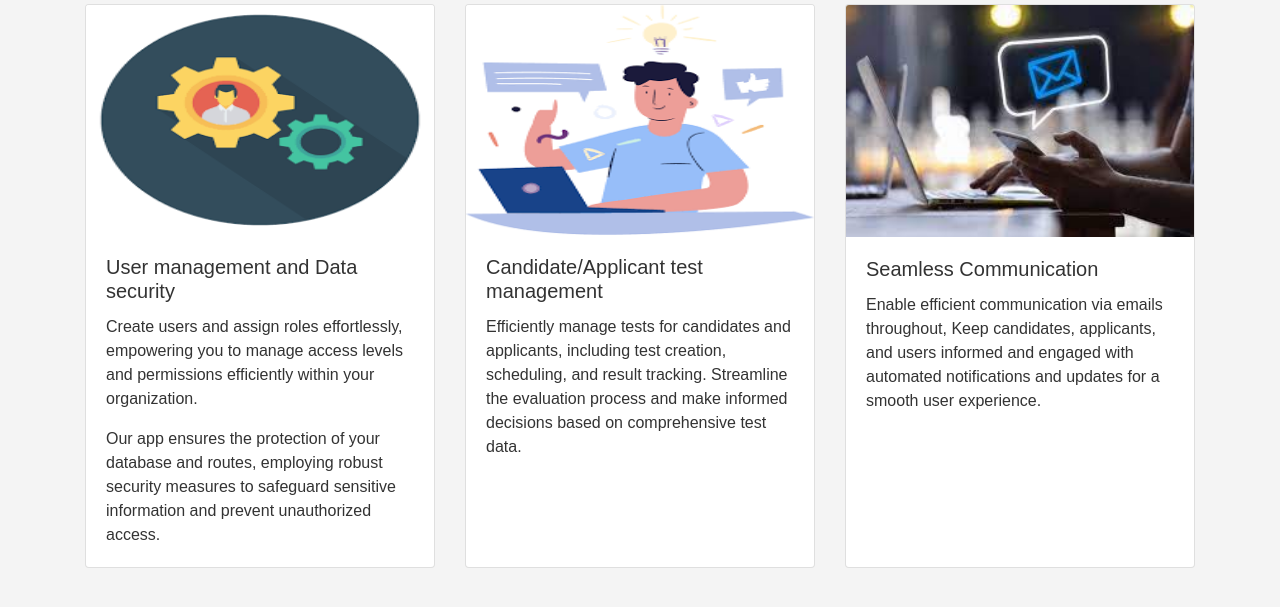
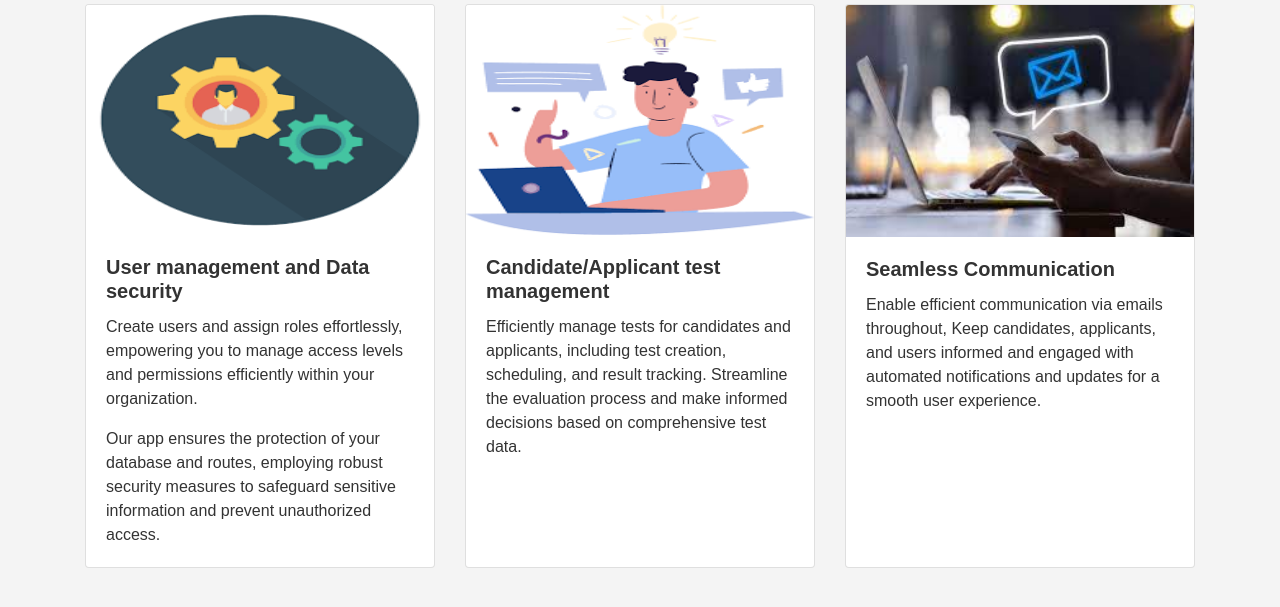
Before and after one commit to pascallino/TestCompanion, a Flask app: page /features in a window 1280 px wide. Shown: the part 79-686 px from the top of the page. Run offline with Flask 3, Linux system fonts and the light colour scheme; some libraries are stand-ins or nearby versions.

Commit message:
adjusted_all_menu_items

```diff
--- a/templates/Dashboard.html
+++ b/templates/Dashboard.html
@@ -57,11 +57,11 @@
 
     <div class="container mt-5">
         <h3 class="mb-4">Hi - {{ user.last_name }}</h3>
-        <button type="button"  class="btn btn-outline-secondary mb-4" data-bs-toggle="modal" data-bs-target="#filterModal">
+        <button type="button"  class="btn btn-outline-secondary mb-2" data-bs-toggle="modal" data-bs-target="#filterModal">
             Filter
         </button>
-        <br>
-        <br>
+        <br><br>
+
 
         <!-- Create Test Button -->
         <button type="button" class="btn btn-outline-secondary mb-4" data-bs-toggle="modal" data-bs-target="#createTestModal">
--- a/templates/Features.html
+++ b/templates/Features.html
@@ -54,7 +54,7 @@
             <div class="card">
                 <img class="card-img-top" src="/static/images/user.png" style="max-height: 230px;" alt="Feature 1">
                 <div class="card-body">
-                    <h5 class="card-title">User management and Data security</h5>
+                    <h5 class="card-title"><b>User management and Data security</b></h5>
                     <p class="card-text">Create users and assign roles effortlessly, empowering you to manage access levels and permissions efficiently within your organization.</p>
                     <p class="card-text"> Our app ensures the protection of your database and routes, employing robust security measures to safeguard sensitive information and prevent unauthorized access.</p>
                 </div>
@@ -62,14 +62,14 @@
             <div class="card">
                 <img class="card-img-top" src="/static/images/test.png" style="max-height: 230px;" alt="Feature 2">
                 <div class="card-body">
-                    <h5 class="card-title">Candidate/Applicant test management</h5>
+                    <h5 class="card-title"><b>Candidate/Applicant test management</b></h5>
                     <p class="card-text">Efficiently manage tests for candidates and applicants, including test creation, scheduling, and result tracking. Streamline the evaluation process and make informed decisions based on comprehensive test data.</p>
                 </div>
             </div>
             <div class="card">
                 <img class="card-img-top" src="/static/images/email.jpg" alt="Feature 3">
                 <div class="card-body">
-                    <h5 class="card-title">Seamless Communication</h5>
+                    <h5 class="card-title"><b>Seamless Communication</b></h5>
                     <p class="card-text">Enable efficient communication via emails throughout, Keep candidates, applicants, and users informed and engaged with automated notifications and updates for a smooth user experience.</p>
                 </div>
             </div>
--- a/templates/Testlist.html
+++ b/templates/Testlist.html
@@ -169,7 +169,7 @@ body {
                         </div>
                         <div class="row mb-4">
                             <div class="col-md-3">
-                                <button type="submit" class="btn btn-outline-secondary mb-4">Search</button>
+                                <button type="submit" class="btn btn-outline-secondary mb-4" onclick="showLoadingSpinner()" >Search</button>
                             </div>
                         </div>
 
--- a/templates/Userdashboard.html
+++ b/templates/Userdashboard.html
@@ -94,7 +94,7 @@ User dashboard
 
                         <div class="col-md-6">
 
-                            <button type="submit" class="btn btn-outline-secondary mb-4" id='search'>Search</button>
+                            <button type="submit" class="btn btn-outline-secondary mb-4" onclick="showLoadingSpinner()" id='search'>Search</button>
                         </div>
                     </div>
 
```
